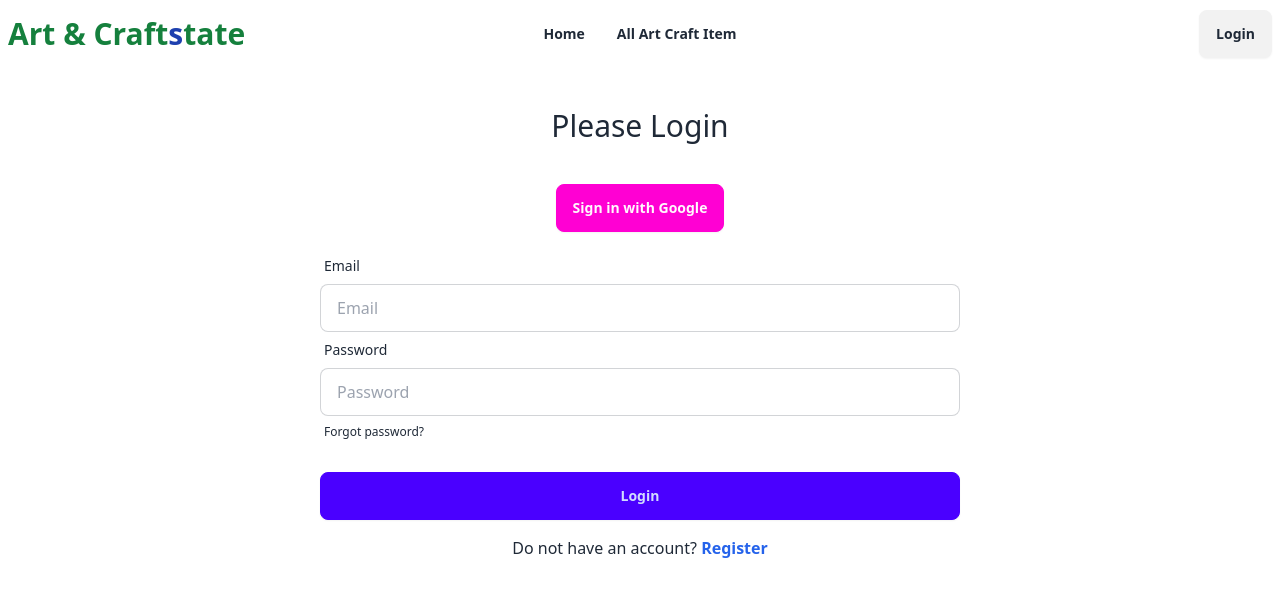
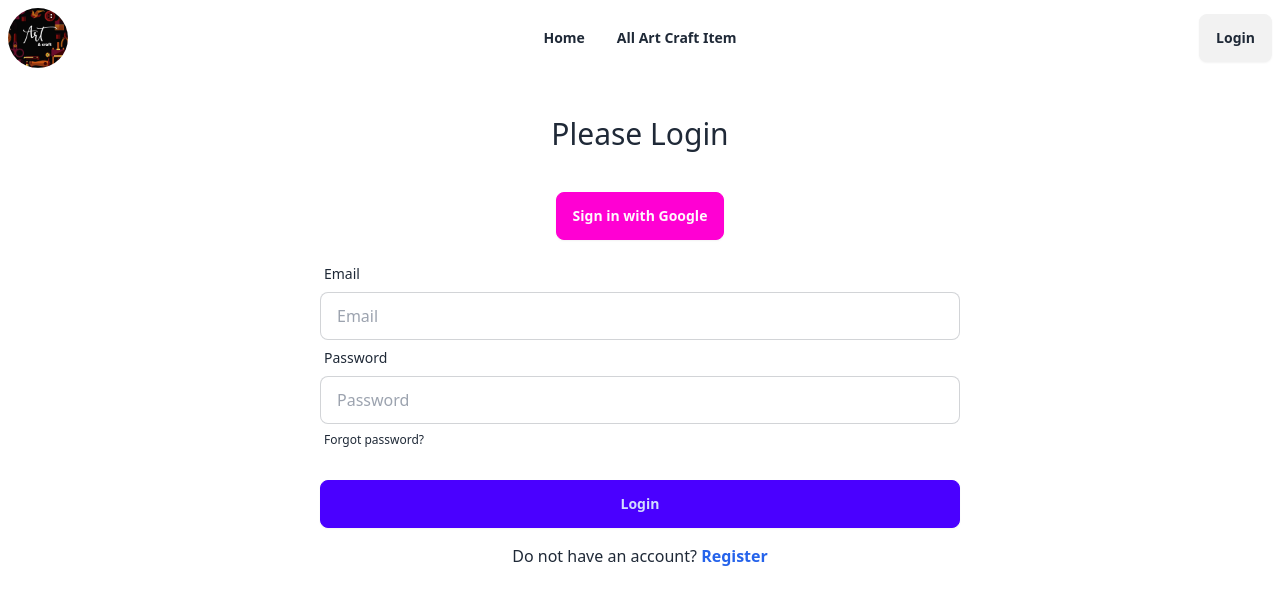
Before and after one commit to sajib9988/Assignment-10-Client-side, a React (Vite) app: page /login in a window 1280 px wide. Shown: the top 604 px of the page. Built offline with nearby package versions, Linux system fonts and the light colour scheme; no server answers.

Commit message:
logo add

```diff
--- a/src/Shared/Navbar.jsx
+++ b/src/Shared/Navbar.jsx
@@ -1,6 +1,8 @@
 import { useContext } from "react";
 import { Link, NavLink } from "react-router-dom";
 import { AuthContext } from "../Provider/AuthProvider";
+import logo from '../assets/logo.jpg'; // Adjust the path as needed
+
 
 const Navbar = () => {
   const { user, logOut } = useContext(AuthContext);
@@ -71,9 +73,10 @@ const Navbar = () => {
             {navLinks}
           </ul>
         </div>
-        <h1 className="text-3xl text-green-700 font-bold">
+        {/* <h1 className="text-3xl text-green-700 font-bold">
           Art & Craft<span className="text-blue-800">s</span>tate
-        </h1>
+        </h1> */}
+        <img className="w-[60px] h-[60px] rounded-full" src={logo} alt="" />
       </div>
       <div className="navbar-center font-bold hidden lg:flex">
         <ul className="menu menu-horizontal px-1">{navLinks}</ul>
```
Also changed, not shown: src/assets/logo.jpg (added).
